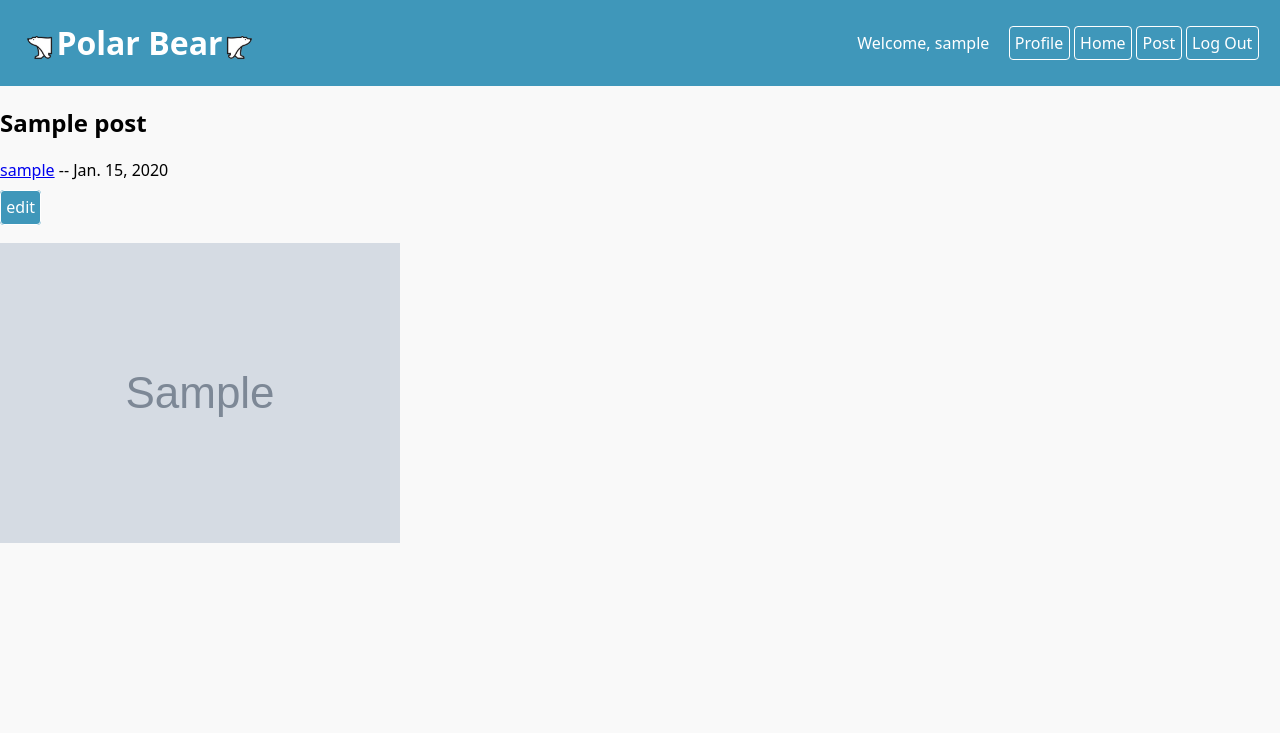
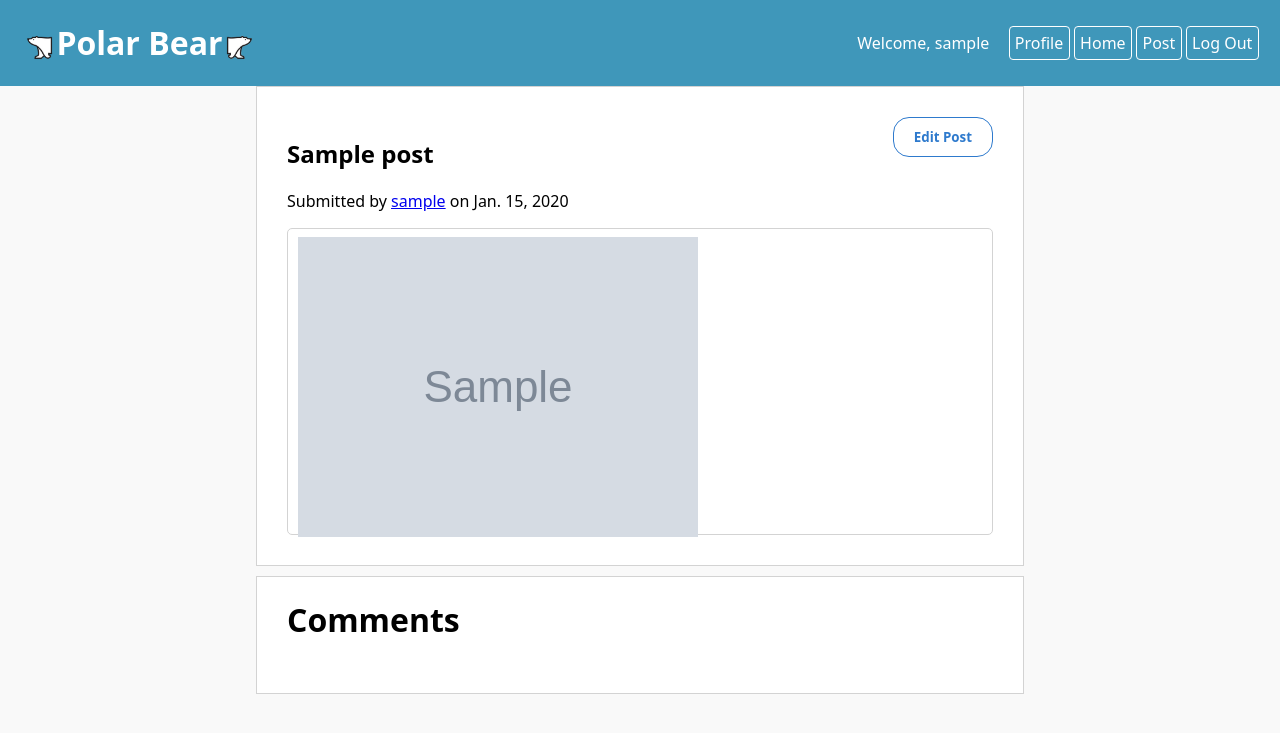
Before and after one commit to petelliott/CMPUT404-project, a Django app: page /blog/post/1 in a window 1280 px wide. Shown: the top 733 px of the page. Run offline with Django 3.2, Linux system fonts and the light colour scheme; a user stored in the database is signed in; tables that the repository leaves empty hold one stand-in row (values such as "Sample post"); grey boxes marked "Sample" are stand-in pictures.

Commit message:
Styled viewpost page

```diff
--- /dev/null
+++ b/blog/static/blog/viewpost.css
@@ -0,0 +1,61 @@
+.post-header{
+    margin-left:20%;
+    margin-right:20%;
+    border-style: solid;
+    border-color: lightgray;
+    border-width: 1px;
+    padding: 30px 30px 0px 30px;
+    overflow: auto;
+    background-color: white;
+    border-bottom: white;
+}
+
+.post-content{
+    margin-left:20%;
+    margin-right:20%;
+    border-style: solid;
+    border-color: lightgray;
+    border-width: 1px;
+    border-top: white;
+    padding: 0px 30px 30px 30px;
+    background-color: white;
+}
+
+.post-container{
+    border-style: solid;
+    border-color: lightgray;
+    border-width: 1px;
+    border-radius: 5px;
+    padding: 0px 10px 0px 10px;
+}
+
+.editbutton{
+    color: #2e7acd;
+    background-color: white;
+    border: none;
+    border-width: 1px;
+    border-style: solid;
+    border-color: #2e7acd;
+    display: block;
+    float: right;
+    padding: 10px 20px;
+    text-align: center;
+    font-weight: bold;
+    border-width: 1px;
+    border-radius: 16px;
+}
+
+.editbutton:hover{
+    background-color: #2e7bcd2d;
+}
+
+.post-comments{
+    margin-top:10px;
+    margin-left:20%;
+    margin-right:20%;
+    border-style: solid;
+    border-color: lightgray;
+    border-width: 1px;
+    padding: 0px 30px 30px 30px;
+    background-color: white;
+}
--- a/blog/templates/blog/viewpost.html
+++ b/blog/templates/blog/viewpost.html
@@ -1,15 +1,22 @@
 {% extends "base.html" %}
+{% load static %}
 {% block title %}{{ post.title }}{% endblock %}
+{% block stylesheets %}<link rel="stylesheet" type="text/css" href="{% static 'blog/viewpost.css'%}">{% endblock %}
 {% block content %}
 
-<h2>{{ post.title }}</h2>
-<p><a href="{% url 'profile' post.author.pk|urlencode:"" %}">{{ post.author.user.username }}</a>
-  -- {{ post.date }}</p>
 
+<div class="post-header">
 	{% if edit %}
-<p><a class="buttonlink" href="{% url 'edit' post.pk %}">edit</a></p>
+	<button class="editbutton" onclick="window.location.href = '{% url 'edit' post.pk %}';">Edit Post</button>
 	{% endif %}
 
+	<h2>{{ post.title }}</h2>
+	<p>Submitted by <a href="{% url 'profile' post.author.pk|urlencode:"" %}">{{ post.author.user.username }}</a>
+	on {{ post.date }}</p>
+
+</div>
+<div class="post-content">
+	<div class="post-container">
 		{% if post.content_type == "text/plain" %}
 			<p>{{ content }}</p>
 		{% elif post.content_type == "text/markdown" %}
@@ -21,5 +28,15 @@
 				<img src = "{{ image }}" alt ="haha" >
 			{% endif %}
 		{% endif %}
+	</div>
+</div>
+<div class="post-comments">
+    <h1>Comments</h1>
+</div>
+
+
+
+
+
 
 {% endblock %}
```
Lines whose indentation alone changed are shown as unchanged.
